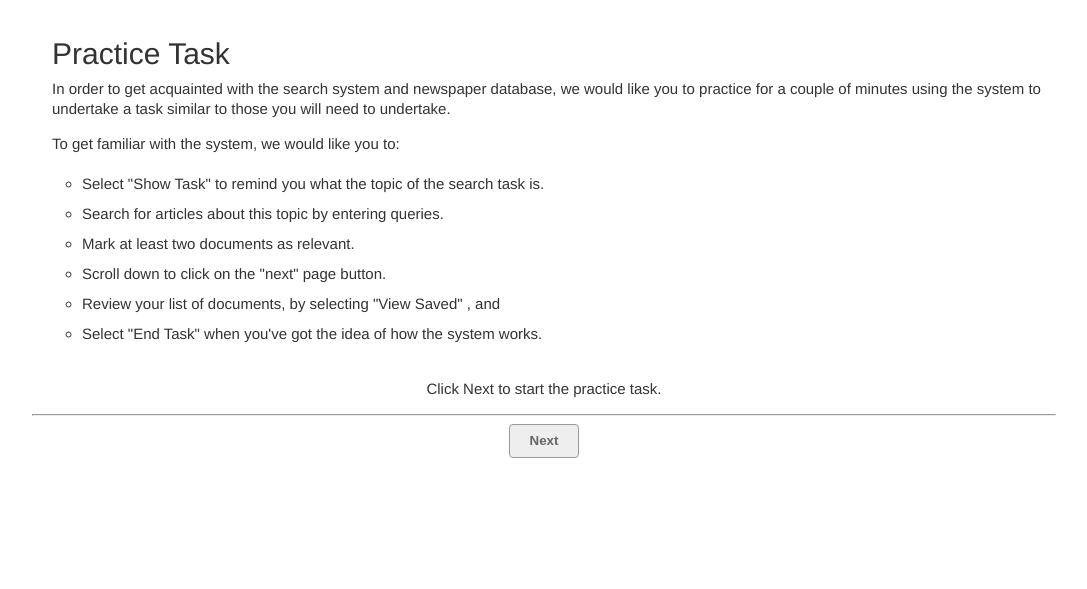
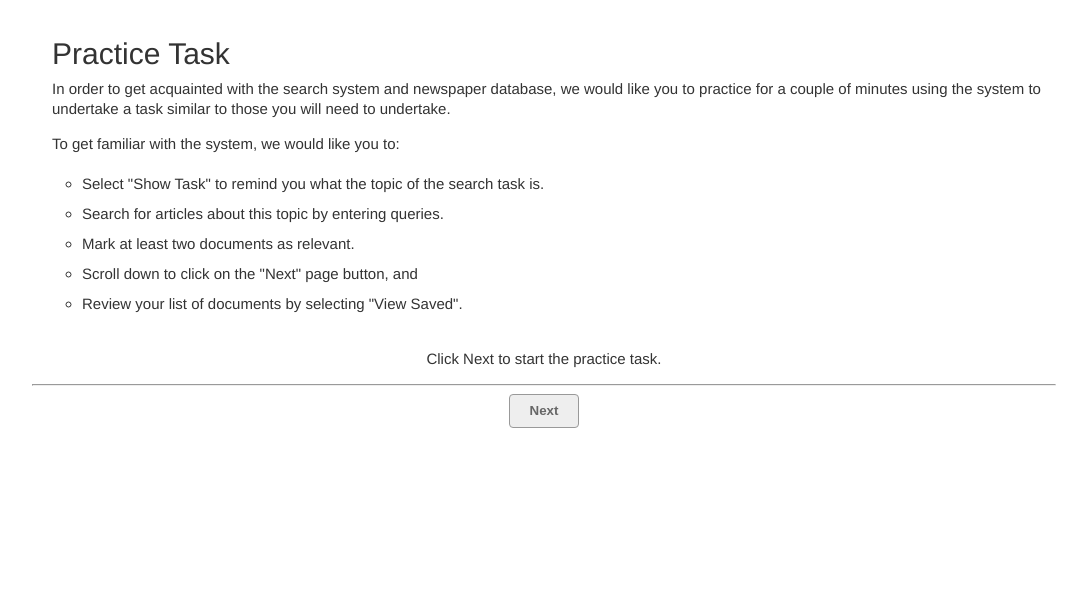
Before and after one commit to leifos/treconomics, a Django app: template treconomics_project/templates/base/pre_practice_task.html in a window 1280 px wide. Shown: the part 41-630 px from the top of the page, without its empty margins (96-1183 px from the left). Run offline with Django 3.2, Linux system fonts and the light colour scheme; the template is opened without the code that fills it, so the values that code supplies are empty; some libraries are stand-ins or nearby versions.

Commit message:
Updated pre practice task txt

```diff
--- a/treconomics_project/templates/base/pre_practice_task.html
+++ b/treconomics_project/templates/base/pre_practice_task.html
@@ -37,9 +37,8 @@
             <li> Select "Show Task" to remind you what the topic of the search task is.</li>
             <li> Search for articles about this topic by entering queries. </li>
             <li> Mark at least two documents as relevant.</li>
-            <li> Scroll down to click on the "next" page button.</li>
-            <li> Review your list of documents, by selecting "View Saved" , and</li>
-            <li> Select "End Task" when you've got the idea of how the system works.</li>
+            <li> Scroll down to click on the "Next" page button, and</li>
+            <li> Review your list of documents by selecting "View Saved".</li>
         </ul>
         </p>
 
```
